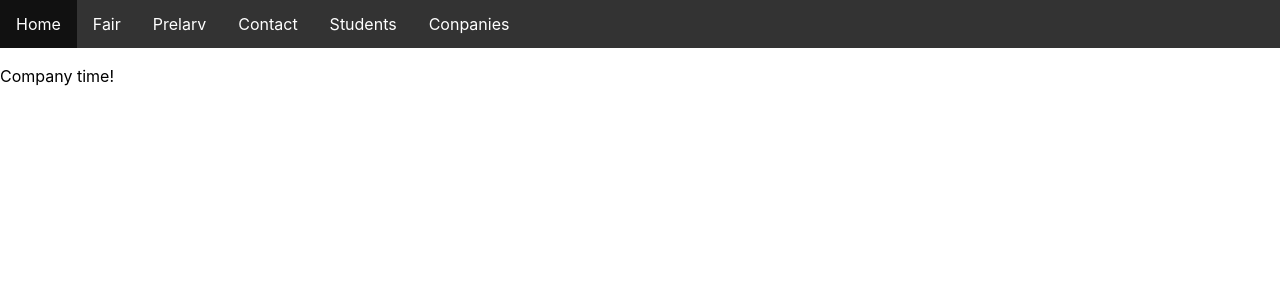
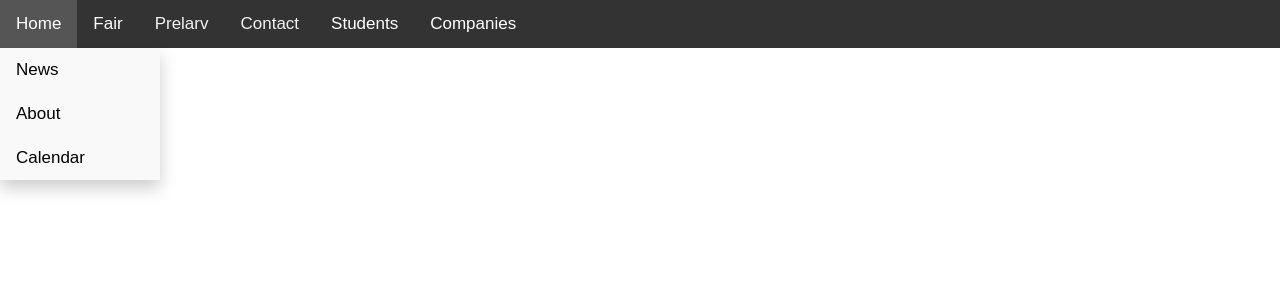
Before and after one commit to ITLarv/Website, a React (Create React App) app: page /company in a window 1280 px wide. Shown: the top 300 px of the page. Built offline with nearby package versions, Linux system fonts and the light colour scheme.

Commit message:
added drop-downs

```diff
--- a/src/components/Navbar.js
+++ b/src/components/Navbar.js
@@ -1,22 +1,53 @@
 import React from 'react';
 import {Link} from 'react-router-dom'
+import { useHistory } from 'react-router-dom';
 import '../css/navbar.css';
 
 
 export default function Navbar() {
+
+  const history = useHistory();
+
+  const btnClick = (e, l) => {
+    history.push(l);
+  }
+
   return (
-    <div className='navbar'>
-
-        <nav>
-            <ul>
-                <li><Link to='/'>Home</Link></li>
-                <li><Link to='/fair'>Fair</Link></li>
-                <li><Link to='/prelarv'>Prelarv</Link></li>
-                <li><Link to='/contact'>Contact</Link></li>
-                <li><Link to='/student'>Students</Link></li>
-                <li><Link to='/company'>Conpanies</Link></li>
-            </ul>
-        </nav>
+    <div className='topnav'>
+      <div className="dropdown">
+        <button className="dropbtn" onClick={e => btnClick(e, '/')}>Home</button>
+        <div className="dropdown-content">
+          <Link to="/news">News</Link>
+          <Link to="/about">About</Link>
+          <Link to="/calendar">Calendar</Link>
+        </div>
+      </div>
+      <div className="dropdown">
+        <button className="dropbtn" onClick={e => btnClick(e, '/fair')}>Fair</button>
+        <div className="dropdown-content">
+          <Link to="/catalog">Catalog</Link>
+          <Link to="/map">Map</Link>
+        </div>
+      </div>
+      <Link to='/prelarv'>Prelarv</Link>
+      <Link to='/contact'>Contact</Link>
+      <div className="dropdown">
+        <button className="dropbtn" onClick={e => btnClick(e, '/student')}>Students</button>
+        <div className="dropdown-content">
+          <Link to="/students/faq">FAQ</Link>
+          <Link to="/hosts">Hosts</Link>
+          <Link to="/students/im">Individual meetings</Link>
+          <Link to="/students/calendar">Calendar</Link>
+        </div>
+      </div>
+      <div className="dropdown">
+        <button className="dropbtn" onClick={e => btnClick(e, '/company')}>Companies</button>
+        <div className="dropdown-content">
+          <Link to="/companies/faq">FAQ</Link>
+          <Link to="/companies/im">Individual meetings</Link>
+          <Link to="/companies/calendar">Calendar</Link>
+        </div>
+      </div>
     </div>
   );
 };
--- a/src/css/navbar.css
+++ b/src/css/navbar.css
@@ -1,35 +1,104 @@
-.navbar {
-    position: sticky;
-    z-index: 1;
+body {margin:0;font-family:Arial}
+
+.topnav {
+  overflow: hidden;
+  background-color: #333;
 }
 
-ul {
-    list-style-type: none;
-    margin: 0;
-    padding: 0;
-    overflow: hidden;
-    background-color: #333;
-    position: fixed;
-    top: 0;
-    width: 100%;
-  }
-
-  li {
+.topnav a {
   float: left;
-  }
-
-  li a {
   display: block;
-    color: white;
+  color: #f2f2f2;
   text-align: center;
   padding: 14px 16px;
   text-decoration: none;
-  }
-
-  li a:hover:not(.active) {
-    background-color: #111;
+  font-size: 17px;
 }
 
 .active {
   background-color: #4CAF50;
+  color: white;
 }
+
+.topnav .icon {
+  display: none;
+}
+
+.dropdown {
+  float: left;
+  overflow: hidden;
+}
+
+.dropdown .dropbtn {
+  font-size: 17px;
+  border: none;
+  outline: none;
+  color: white;
+  padding: 14px 16px;
+  background-color: inherit;
+  font-family: inherit;
+  margin: 0;
+}
+
+.dropdown-content {
+  display: none;
+  position: absolute;
+  background-color: #f9f9f9;
+  min-width: 160px;
+  box-shadow: 0px 8px 16px 0px rgba(0,0,0,0.2);
+  z-index: 1;
+}
+
+.dropdown-content a {
+  float: none;
+  color: black;
+  padding: 12px 16px;
+  text-decoration: none;
+  display: block;
+  text-align: left;
+}
+
+.topnav a:hover, .dropdown:hover .dropbtn {
+  background-color: #555;
+  color: white;
+}
+
+.dropdown-content a:hover {
+  background-color: #ddd;
+  color: black;
+}
+
+.dropdown:hover .dropdown-content {
+  display: block;
+}
+
+@media screen and (max-width: 600px) {
+  .topnav a:not(:first-child), .dropdown .dropbtn {
+    display: none;
+  }
+  .topnav a.icon {
+    float: right;
+    display: block;
+  }
+}
+
+@media screen and (max-width: 600px) {
+  .topnav.responsive {position: relative;}
+  .topnav.responsive .icon {
+    position: absolute;
+    right: 0;
+    top: 0;
+  }
+  .topnav.responsive a {
+    float: none;
+    display: block;
+    text-align: left;
+  }
+  .topnav.responsive .dropdown {float: none;}
+  .topnav.responsive .dropdown-content {position: relative;}
+  .topnav.responsive .dropdown .dropbtn {
+    display: block;
+    width: 100%;
+    text-align: left;
+  }
+}
```
Lines whose indentation alone changed are shown as unchanged.
